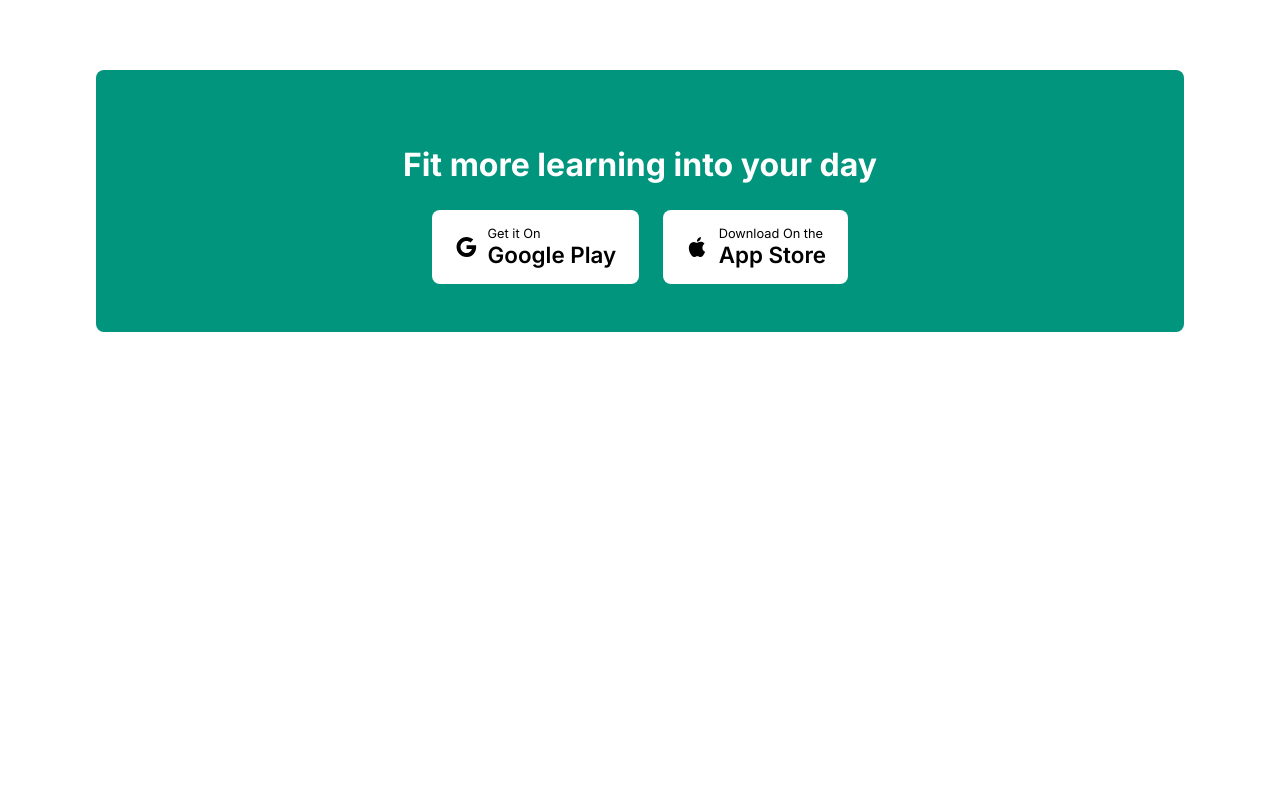
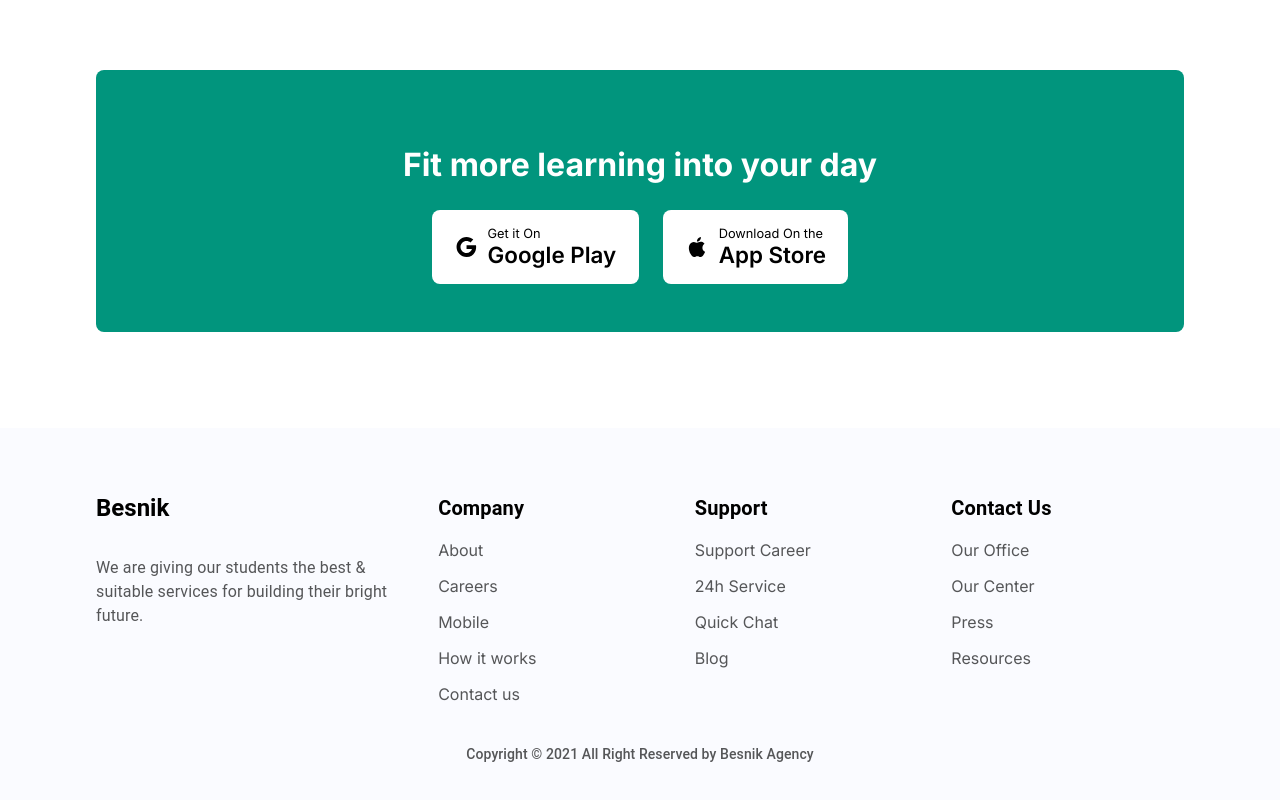
Before and after one commit to alifbinhossain/besnik-next-js, a Next.js app: page / in a window 1280 px wide. Shown: the part 1494-2294 px from the top of the page. Before the commit the page ends 1922 px from the top, so only its background shows below. Built offline with nearby package versions, Linux system fonts and the light colour scheme.

Commit message:
added radial gradient

```diff
--- /dev/null
+++ b/components/Footer.jsx
@@ -0,0 +1,78 @@
+import { Grid, Typography } from "@mui/material";
+import styles from "../styles/Footer.module.css";
+
+// const useStyles = makeStyles({
+//   footer: {
+//     padding: "6rem",
+//   },
+// });
+
+const Footer = () => {
+  //   const classes = useStyles();
+
+  const services = [
+    {
+      id: 1,
+      title: "Company",
+      sections: ["About", "Careers", "Mobile", "How it works", "Contact us"],
+    },
+    {
+      id: 2,
+      title: "Support",
+      sections: ["Support Career", "24h Service", "Quick Chat", "Blog"],
+    },
+    {
+      id: 3,
+      title: "Contact Us",
+      sections: ["Our Office", "Our Center", "Press", "Resources"],
+    },
+  ];
+
+  return (
+    <footer className={styles.footer}>
+      <Grid
+        container
+        spacing={{ xs: 2, md: 3 }}
+        columns={{ xs: 4, sm: 8, md: 13 }}
+      >
+        <Grid item xs={4} md={4}>
+          <Typography
+            variant="h5"
+            component="h6"
+            fontWeight={700}
+            sx={{ width: "500px" }}
+          >
+            Besnik
+          </Typography>
+          <Typography variant="body1" mt={4} color="#555658">
+            We are giving our students the best & suitable services for building
+            their bright future.
+          </Typography>
+        </Grid>
+
+        {services.map((service) => (
+          <Grid key={service.id} item xs={4} md={3}>
+            <Typography variant="h6" fontWeight={600} gutterBottom>
+              {service.title}
+            </Typography>
+
+            {/* -------------------------------------------------------------------------- */
+            /*                                SERVICE LIST                                */
+            /* -------------------------------------------------------------------------- */}
+            <ul className={styles.sectionList}>
+              {service.sections.map((section, index) => (
+                <a key={index}> {section} </a>
+              ))}
+            </ul>
+          </Grid>
+        ))}
+      </Grid>
+
+      <Typography textAlign="center" variant="subtitle2" mt={5} color="#555658">
+        Copyright &copy; 2021 All Right Reserved by Besnik Agency
+      </Typography>
+    </footer>
+  );
+};
+
+export default Footer;
--- a/pages/index.js
+++ b/pages/index.js
@@ -1,5 +1,6 @@
 import CTA from "../components/CTA";
 import Features from "../components/Features";
+import Footer from "../components/Footer";
 import Hero from "../components/Hero";
 import Services from "../components/Services";
 
@@ -10,6 +11,7 @@ export default function Home() {
       <Features></Features>
       <Services></Services>
       <CTA></CTA>
+      <Footer></Footer>
     </div>
   );
 }
--- /dev/null
+++ b/styles/Footer.module.css
@@ -0,0 +1,28 @@
+.footer {
+  background-color: #fafbff;
+  padding: 4rem 6rem 3rem;
+}
+
+.sectionList {
+  margin: 1rem 0 0;
+  padding: 0;
+  list-style: none;
+}
+.sectionList a {
+  display: block;
+  color: #555658;
+  cursor: pointer;
+  transition: all 0.2s ease;
+}
+.sectionList a:hover {
+  color: #f1a501;
+}
+.sectionList a:not(:last-child) {
+  margin-bottom: 1rem;
+}
+
+/* -------------------------------------------------------------------------- */
+/*                              SHORT MEDIA QUERY                             */
+/* -------------------------------------------------------------------------- */
+@media (max-width: 668px) {
+}
--- a/styles/Hero.module.css
+++ b/styles/Hero.module.css
@@ -57,6 +57,12 @@
 .bannerImage {
   margin-top: -6rem !important;
   display: block;
+  background: radial-gradient(
+    rgba(80, 201, 195, 0.2) 45%,
+    transparent,
+    transparent
+  );
+  background-position: 0 6rem;
 }
 
 .members,
@@ -120,6 +126,7 @@
   /* ------------------------------- HERO BANNER ------------------------------ */
   .bannerImage {
     margin-top: 0 !important;
+    background-position: 0;
   }
   .members,
   .students {
@@ -128,6 +135,6 @@
   }
 
   .students {
-    top: 28%;
+    top: 48%;
   }
 }
```
Also changed, not shown: package.json (+5 -2 lines), 1 other file (tests, documents, lock files or other folders).
